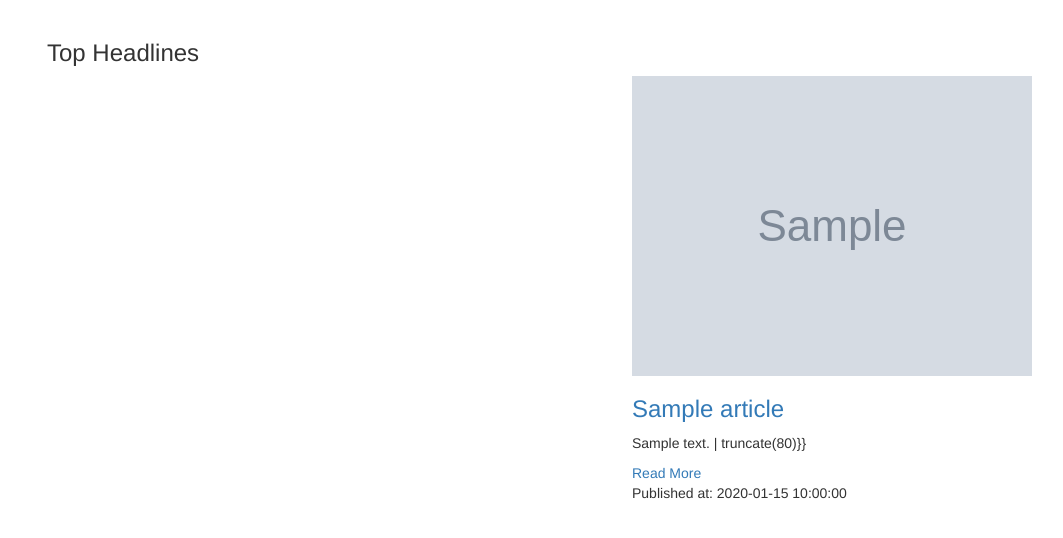
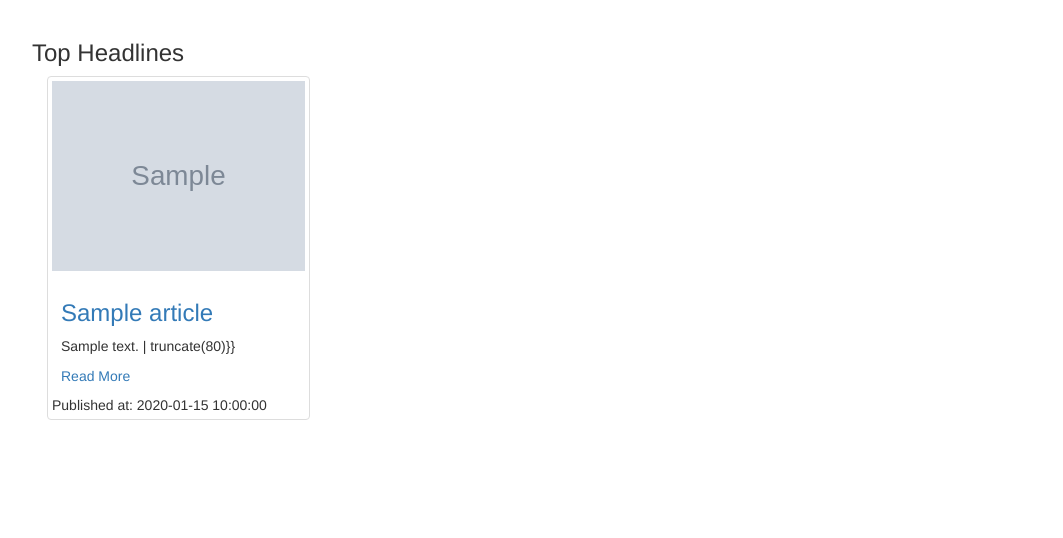
Before and after one commit to rithaven/Newhighlights, a Flask app: template app/templates/Articles.html in a window 1280 px wide. Shown: the part 52-590 px from the top of the page, without its empty margins (23-1086 px from the left). Run offline with Flask 2, Linux system fonts and the light colour scheme; the template is opened without the code that fills it: most values are stand-ins (such as "Sample title", 1, 10 or a date in 2020); grey boxes marked "Sample" are stand-in pictures; some libraries are stand-ins or nearby versions.

Commit message:
Styling the webpage

```diff
--- a/app/templates/Articles.html
+++ b/app/templates/Articles.html
@@ -2,22 +2,20 @@
 <!-- Content block -->
 {% block content %}
 <div class="container">
-
-     <!-- News name background -->
+    <div class="row">
+        <!-- News name background -->
         <h3>Top Headlines</h3>
         {% for article in Articles %}
 
-        <div class="row"></div>
-        <div class="col-xs-6 col-sm-6 col-md-6 col-lg-6 posterPath" style="background: url({{article.name}}) no-repeat center center">
-        </div>
 
-        <div class="col-xs-6 col-sm-6 col-md-6 col-lg-6 news-details">
-            <a href="{{article.name}}" target="_blank">
+        <div class="col-md-3">
+            <div class="thumbnail">
+            <a href="{{article.url}}" target="_blank">
 
             <img src="{{article.urlToImage}}" alt="{{article.title}}" class="img-responsive" styles="height:30px">
             </a>
             <div class="caption">
-                <h3><a href="{{article.url}}" target="_blank">{{article.title}} </a></h3>
+                <h3><a href="{{article.url}}" target="_blank">{{article.title | truncate(35)}} </a></h3>
                 <p>{{article.content}} | truncate(80)}}</p>
                 <a href="{{article.url}}" target="_blank"> Read More</a>
 
@@ -26,7 +24,9 @@
                 Published at: {{article.publishedAt}}
 
             </div>
+            </div>
         </div>
+
         {% endfor %}
     </div>
 
```
